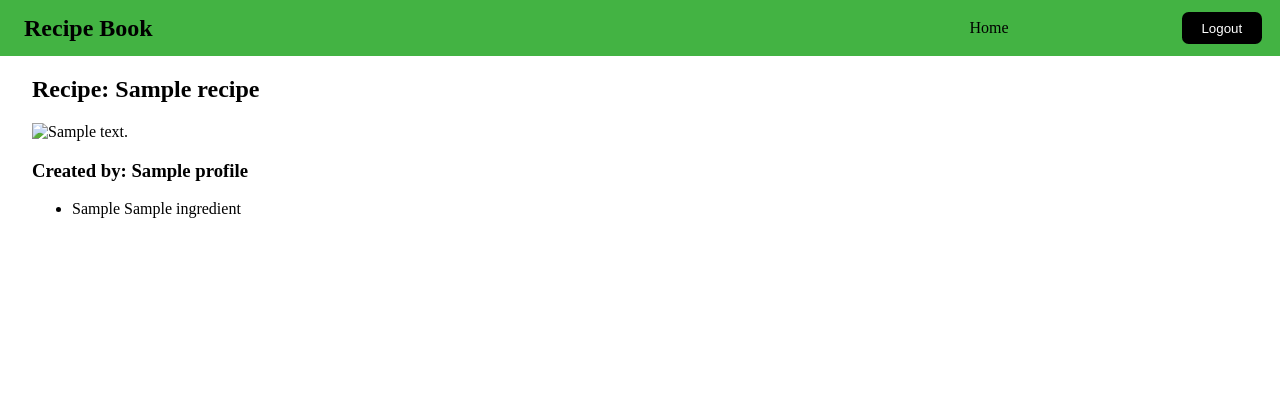
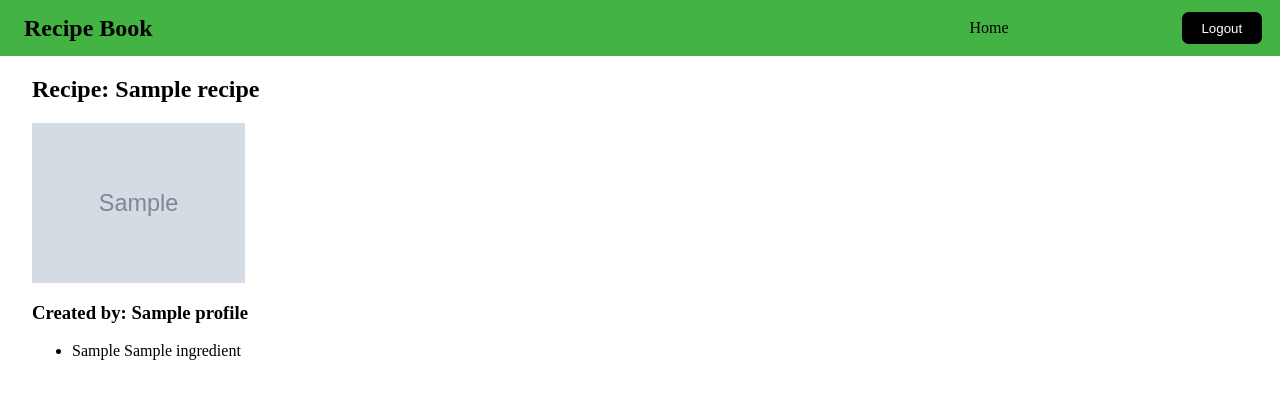
Before and after one commit to TwilightDC02/recipebook-DelaCruz-JustinBon, a Django app: page /ledger/recipe/1 in a window 1280 px wide. Shown: the top 399 px of the page. Run offline with Django 5.2, Linux system fonts and the light colour scheme; a user stored in the database is signed in; tables that the repository leaves empty hold one stand-in row (values such as "Sample post"); grey boxes marked "Sample" are stand-in pictures.

Commit message:
Fixed variable name and added css for styling the images added.

```diff
--- a/ledger/templates/base.html
+++ b/ledger/templates/base.html
@@ -69,6 +69,14 @@
         .content{
             padding-left: 2em;
         }
+        .recipe-images{
+            display: flex;
+            align-items: center;
+        }
+        .recipe-images > img{
+            height: 20vh;
+            width: auto;
+        }
     </style>
 </head>
 <body>
--- a/ledger/templates/recipe.html
+++ b/ledger/templates/recipe.html
@@ -3,9 +3,12 @@
 {% block title %} Recipe Book : {{recipe.name}} {% endblock %}
 {% block content %}
     <h2> Recipe: {{recipe.name}} </h2>
-    {% for image in recipe.images.all %}
-        <img src="{{image.url}}" alt="{{image.description}}">
-    {% endfor %}
+    <div class="recipe-images">
+        {% for image in recipe.images.all %}
+        <img src="{{image.image.url}}" alt="{{image.description}}">
+        {% endfor %}
+    </div>
+
     <h3> Created by: {{recipe.author}}</h3>
     <ul>
         {% for ingredients in recipe.ingredients.all %}
```
